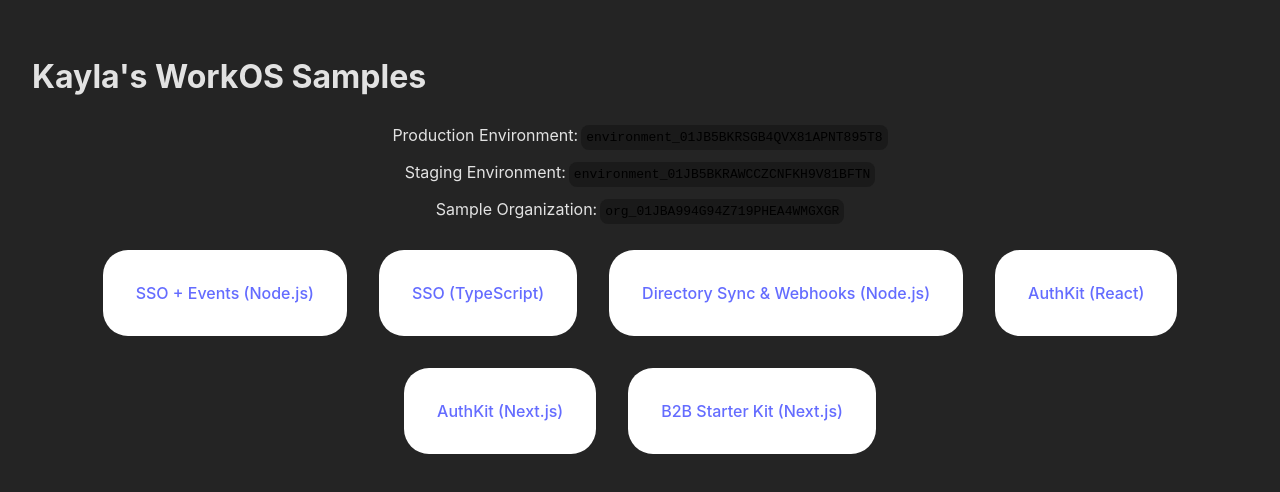
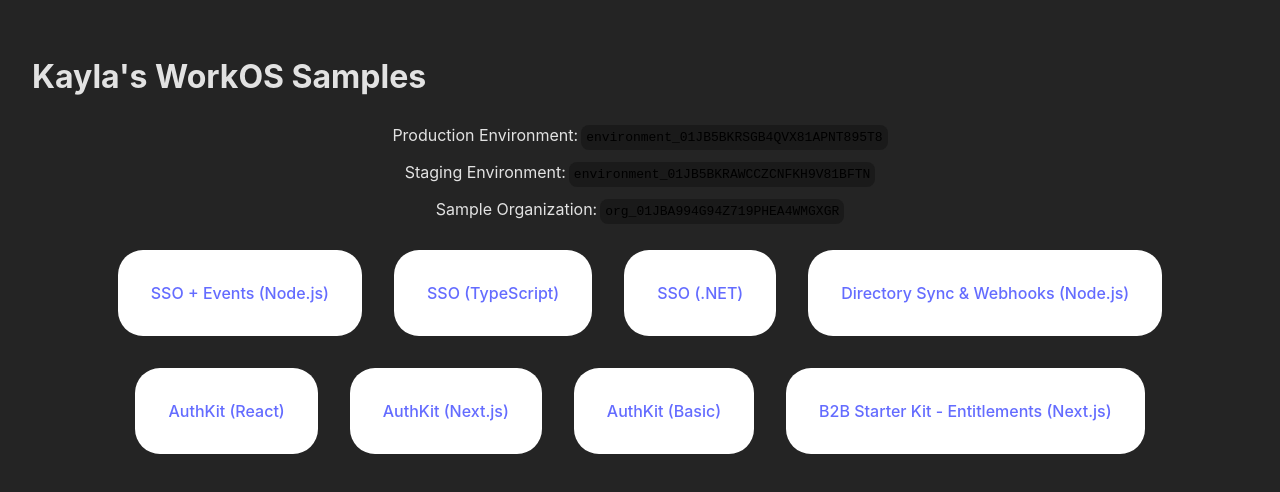
Before and after one commit to kaylagordon/workos-samples, a React (Vite) app: page / in a window 1280 px wide. Shown: the top 492 px of the page. Built offline with nearby package versions, Linux system fonts and the light colour scheme.

Commit message:
Add dotnet and basic authkit

```diff
--- a/src/appsData.js
+++ b/src/appsData.js
@@ -10,6 +10,12 @@
     language: 'TypeScript',
     codeToCopy: 'cd && cd example-apps/typescript-example-applications/typescript-sso-example && code . && nodemon index.ts',
     url: 'http://localhost:8000'
+  },
+  {
+    category: 'SSO',
+    language: '.NET',
+    codeToCopy: 'cd && cd example-apps/dotnet-example-applications/dotnet-sso-example && code . && dotnet run',
+    url: 'https://localhost:5001'
   },
   {
     category: 'Directory Sync & Webhooks',
@@ -30,7 +36,13 @@
     url: 'http://localhost:3000/'
   },
   {
-    category: 'B2B Starter Kit',
+    category: 'AuthKit',
+    language: 'Basic',
+    codeToCopy: 'cd && cd example-apps/authkit && code . && npm run dev',
+    url: 'http://localhost:3000/'
+  },
+  {
+    category: 'B2B Starter Kit - Entitlements',
     language: 'Next.js',
     codeToCopy: 'cd && cd example-apps/next-b2b-starter-kit && code . && pnpm run dev',
     url: 'http://localhost:3000/'
```
